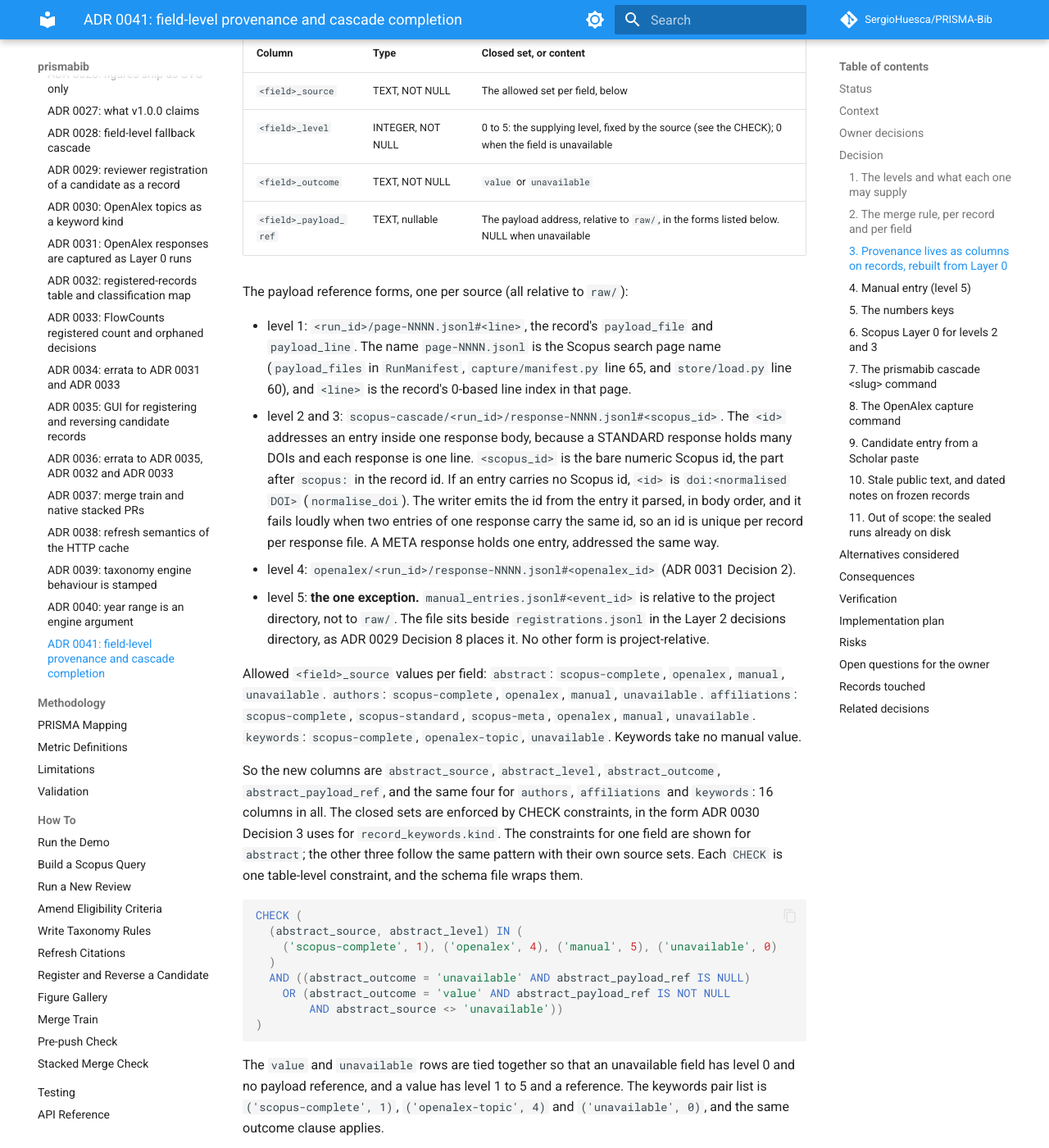
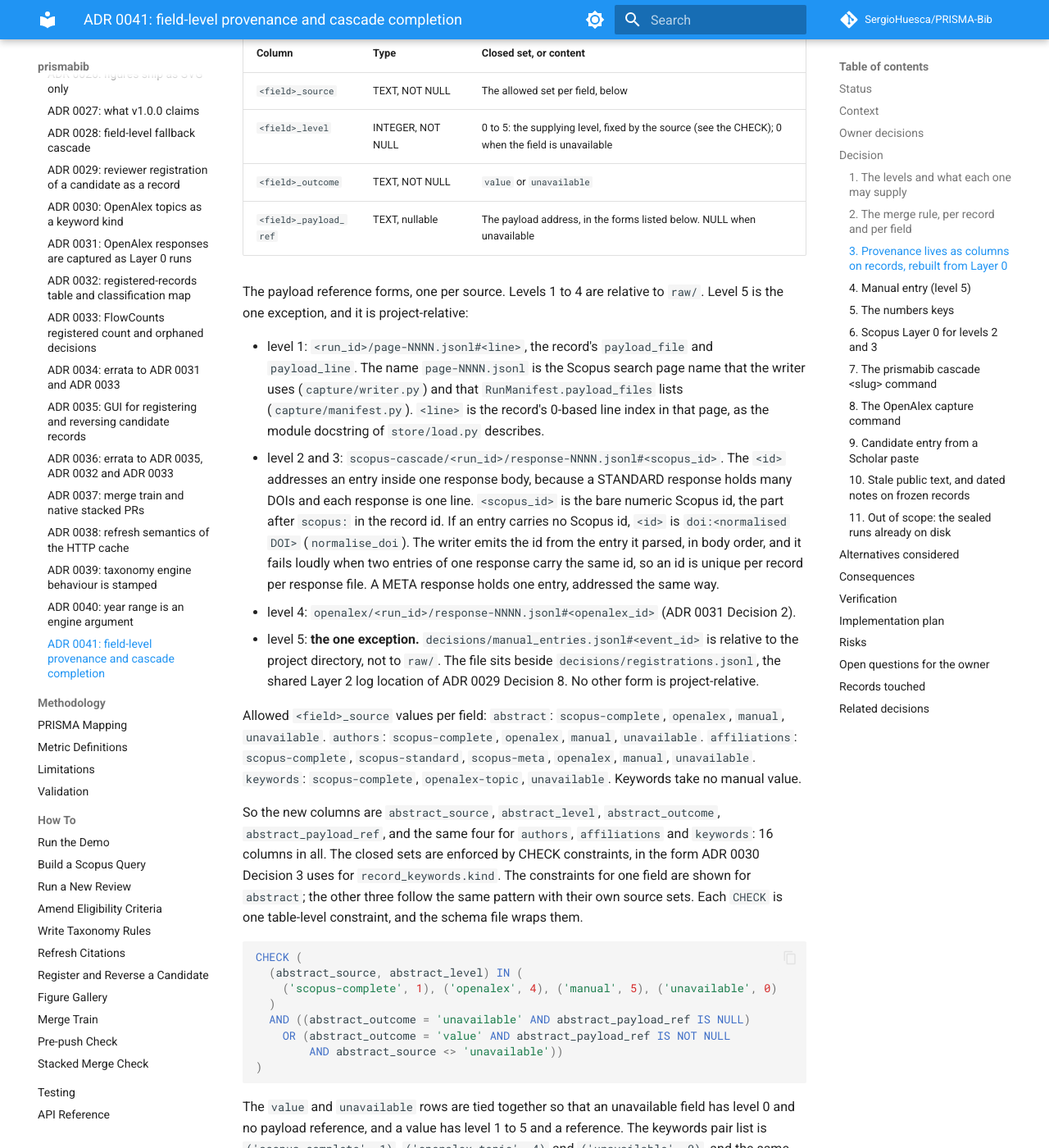
Before and after one commit to SergioHuesca/PRISMA-Bib, an MkDocs documentation site: the page built from docs/architecture/adr/0041-field-level-provenance-and-cascade-completion.md, in a window 1280 px wide and 1400 px high, scrolled down 5534 px. Shown: the whole window at 82% size. Built offline with MkDocs 1.6.1 and Material for MkDocs 9.7.7, drawn with Linux system fonts in a browser that asks for light colours; comment, search, counter and statistics services are not loaded; some of the changed text lies outside the part shown.

Commit message:
docs(adr): 0041 nits - level-5 ref form, verified citations, normalise_country tuple
Co-Authored-By: Claude Sonnet 5.5 <noreply@anthropic.com>
Claude-Session: https://claude.ai/code/session_01QjNadz7h2UAZ2C2xhuaY8z

```diff
--- a/docs/architecture/adr/0041-field-level-provenance-and-cascade-completion.md
+++ b/docs/architecture/adr/0041-field-level-provenance-and-cascade-completion.md
@@ -61,7 +61,7 @@ The owner took these decisions on 2026-11-02. They are recorded here as given, w
 | 2 | `scopus-standard` | Search `STANDARD`, batched by DOI | affiliations | `raw/scopus-cascade/<run_id>/` (Decision 6) |
 | 3 | `scopus-meta` | Abstract `META`, one record per request, by `scopus_id` | affiliations | `raw/scopus-cascade/<run_id>/` |
 | 4 | `openalex` (keywords: `openalex-topic`) | OpenAlex works (ADR 0031) | abstract, authors, affiliations, keywords (topics) | `raw/openalex/<run_id>/` (existing) |
-| 5 | `manual` | Entered by a named reviewer | abstract, authors, affiliations | `manual_entries.jsonl` (Layer 2, Decision 4) |
+| 5 | `manual` | Entered by a named reviewer | abstract, authors, affiliations | `decisions/manual_entries.jsonl` (Layer 2, Decision 4) |
 
 **1a. Levels 2 and 3 supply `affiliations` only.** `CascadeResult` carries affiliations, a first author and identifiers. It does
 not carry an abstract, a full author list or keywords. A first-author list stored as `authors` would be a partial field reported
@@ -163,21 +163,22 @@ It is read-only in this record. Resolving a conflict is out of scope (Open quest
 | `<field>_source` | TEXT, NOT NULL | The allowed set per field, below |
 | `<field>_level` | INTEGER, NOT NULL | 0 to 5: the supplying level, fixed by the source (see the CHECK); 0 when the field is unavailable |
 | `<field>_outcome` | TEXT, NOT NULL | `value` or `unavailable` |
-| `<field>_payload_ref` | TEXT, nullable | The payload address, relative to `raw/`, in the forms listed below. NULL when unavailable |
+| `<field>_payload_ref` | TEXT, nullable | The payload address, in the forms listed below. NULL when unavailable |
 
-The payload reference forms, one per source (all relative to `raw/`):
+The payload reference forms, one per source. Levels 1 to 4 are relative to `raw/`. Level 5 is the one exception, and it is
+project-relative:
 
 - level 1: `<run_id>/page-NNNN.jsonl#<line>`, the record's `payload_file` and `payload_line`. The name `page-NNNN.jsonl` is the
-  Scopus search page name (`payload_files` in `RunManifest`, `capture/manifest.py` line 65, and `store/load.py` line 60), and
-  `<line>` is the record's 0-based line index in that page.
+  Scopus search page name that the writer uses (`capture/writer.py`) and that `RunManifest.payload_files` lists (`capture/manifest.py`).
+  `<line>` is the record's 0-based line index in that page, as the module docstring of `store/load.py` describes.
 - level 2 and 3: `scopus-cascade/<run_id>/response-NNNN.jsonl#<scopus_id>`. The `<id>` addresses an entry inside one response body,
   because a STANDARD response holds many DOIs and each response is one line. `<scopus_id>` is the bare numeric Scopus id, the
   part after `scopus:` in the record id. If an entry carries no Scopus id, `<id>` is `doi:<normalised DOI>` (`normalise_doi`). The
   writer emits the id from the entry it parsed, in body order, and it fails loudly when two entries of one response carry the same
   id, so an id is unique per record per response file. A META response holds one entry, addressed the same way.
 - level 4: `openalex/<run_id>/response-NNNN.jsonl#<openalex_id>` (ADR 0031 Decision 2).
-- level 5: **the one exception.** `manual_entries.jsonl#<event_id>` is relative to the project directory, not to `raw/`. The file
-  sits beside `registrations.jsonl` in the Layer 2 decisions directory, as ADR 0029 Decision 8 places it. No other form is
+- level 5: **the one exception.** `decisions/manual_entries.jsonl#<event_id>` is relative to the project directory, not to `raw/`.
+  The file sits beside `decisions/registrations.jsonl`, the shared Layer 2 log location of ADR 0029 Decision 8. No other form is
   project-relative.
 
 Allowed `<field>_source` values per field: `abstract`: `scopus-complete`, `openalex`, `manual`, `unavailable`.
@@ -243,12 +244,12 @@ provenance columns. `prismabib build --rebuild` produces the new columns, and th
 
 ### 4. Manual entry (level 5)
 
-**Event.** A new Layer 2 log, `manual_entries.jsonl`, in the project directory beside `registrations.jsonl`. It uses the
+**Event.** A new Layer 2 log, `decisions/manual_entries.jsonl`, beside `decisions/registrations.jsonl`. It uses the
 append-only, checksum-guarded machinery of ADR 0024 (`prismabib.log.AppendOnlyLog`), and writes no other file.
 
 | Field | Content |
 |---|---|
-| `event_id` | Generated as for registrations (ADR 0029 Decision 2) |
+| `event_id` | A ULID, as for registrations (ADR 0029 Decision 2) |
 | `schema_version` | `1` |
 | `action` | `manual_entry` |
 | `ts` | UTC time of the write |
```
Also changed, not shown: other parts of docs/architecture/adr/0041-field-level-provenance-and-cascade-completion.md (+1 -1 lines).
